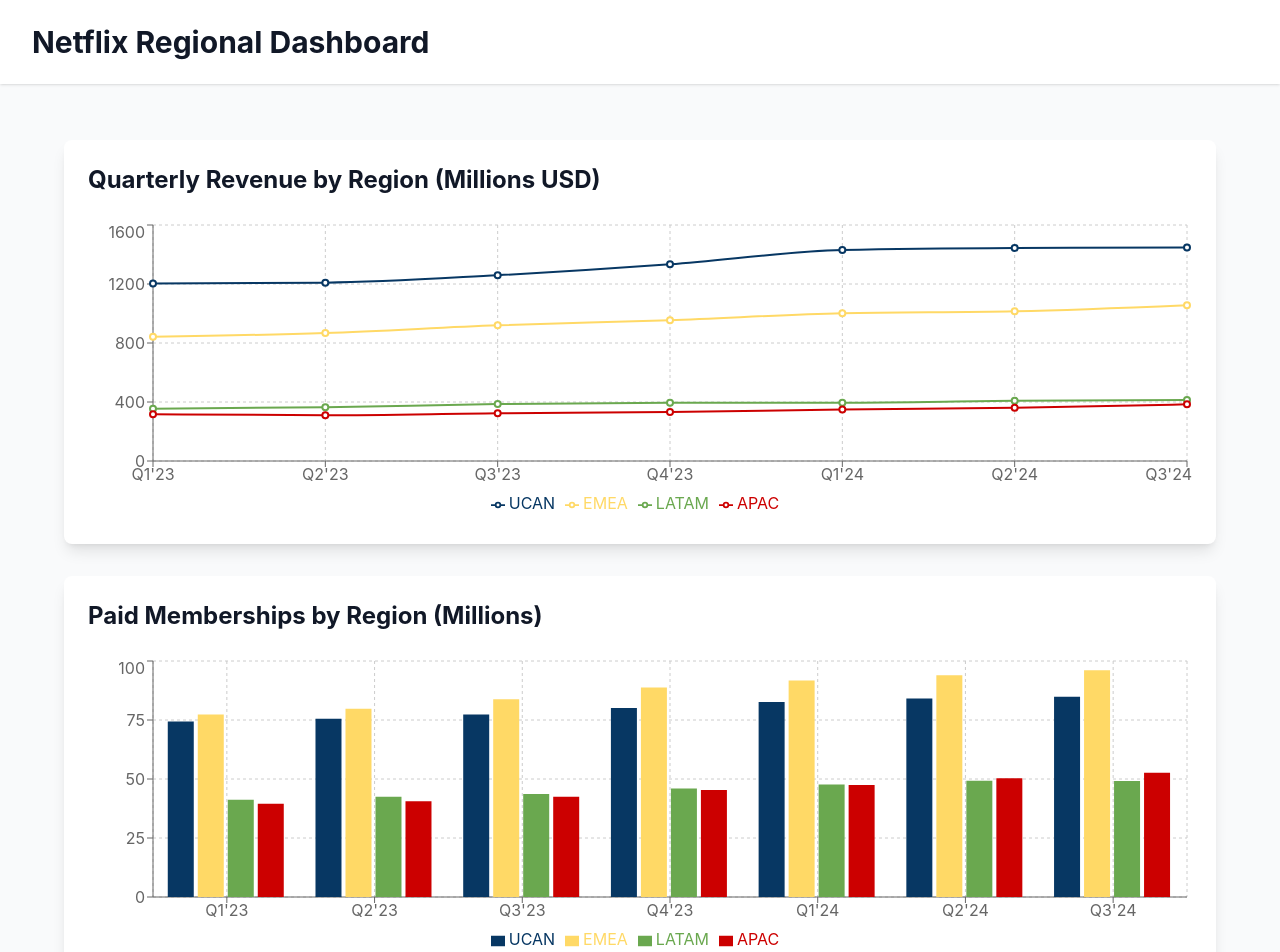
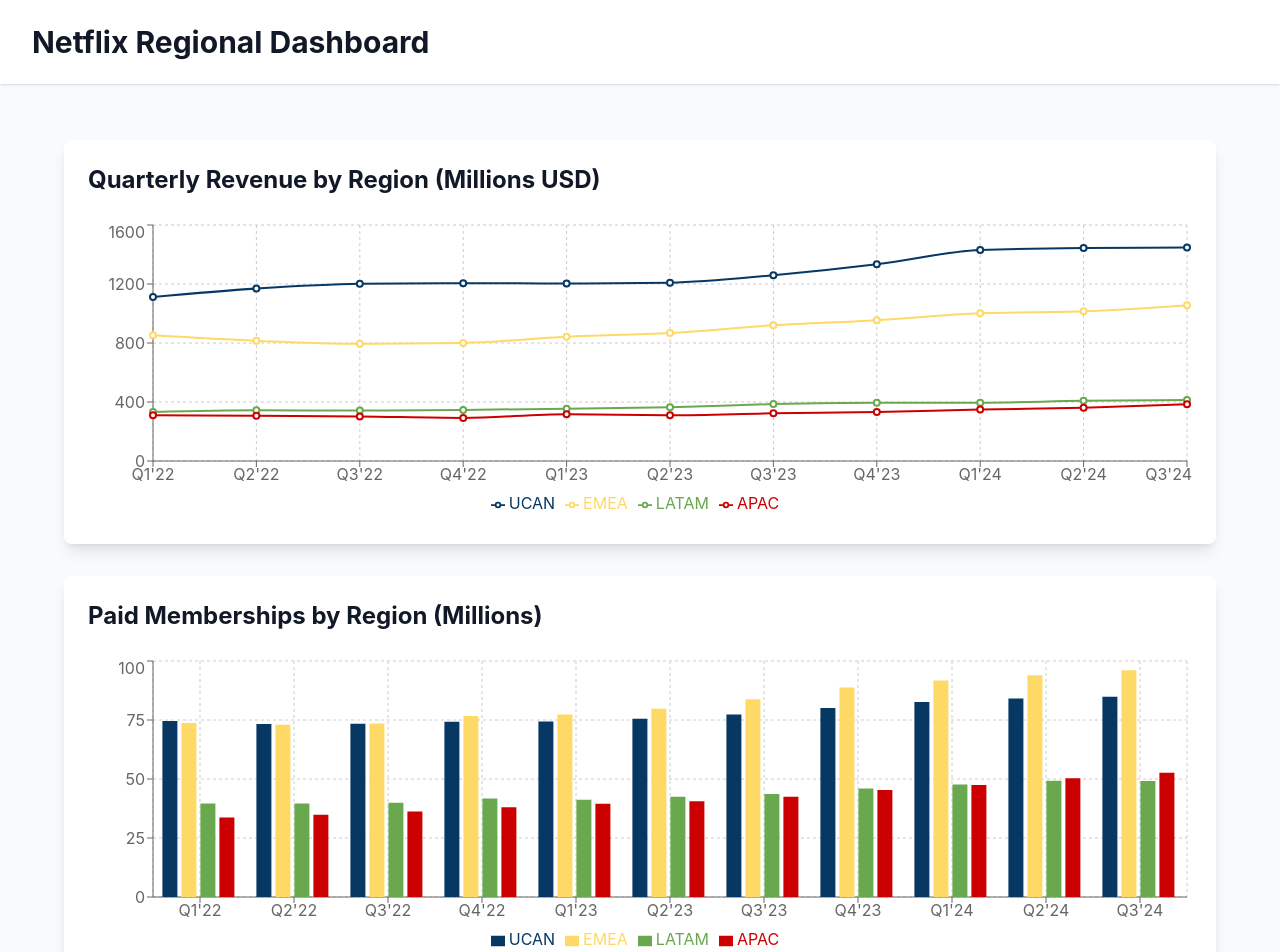
Before and after one commit to bethCoderNewbie/beth_region_su, a React (Create React App) app: page / in a window 1280 px wide. Shown: the top 952 px of the page. Built offline with nearby package versions, Linux system fonts and the light colour scheme.

Commit message:
Update RegionalDashboard.jsx

```diff
--- a/src/components/RegionalDashboard.jsx
+++ b/src/components/RegionalDashboard.jsx
@@ -1,17 +1,32 @@
 import React from 'react';
 import { LineChart, Line, BarChart, Bar, XAxis, YAxis, CartesianGrid, Tooltip, Legend, ResponsiveContainer } from 'recharts';
 
+// Updated data with complete 2022-2024 history
 const dashboardData = {
   revenueData: [
-    { quarter: "Q1'23", UCAN: 1204.19, EMEA: 842.56, LATAM: 354.75, APAC: 317.12 },
-    { quarter: "Q2'23", UCAN: 1209.12, EMEA: 867.63, LATAM: 364.39, APAC: 310.61 },
-    { quarter: "Q3'23", UCAN: 1259.64, EMEA: 919.68, LATAM: 386.30, APAC: 323.32 },
-    { quarter: "Q4'23", UCAN: 1333.36, EMEA: 954.71, LATAM: 395.60, APAC: 331.43 },
-    { quarter: "Q1'24", UCAN: 1430.02, EMEA: 1001.69, LATAM: 395.60, APAC: 349.13 },
-    { quarter: "Q2'24", UCAN: 1444.17, EMEA: 1014.77, LATAM: 407.79, APAC: 360.79 },
-    { quarter: "Q3'24", UCAN: 1446.69, EMEA: 1056.47, LATAM: 413.11, APAC: 384.51 }
-  ],
+    { quarter: "Q1'22", UCAN: 74.58 * 14.91, EMEA: 73.73 * 11.56, LATAM: 39.61 * 8.37, APAC: 33.72 * 9.21 },
+    { quarter: "Q2'22", UCAN: 73.28 * 15.95, EMEA: 72.97 * 11.17, LATAM: 39.62 * 8.67, APAC: 34.80 * 8.83 },
+    { quarter: "Q3'22", UCAN: 73.39 * 16.37, EMEA: 73.53 * 10.81, LATAM: 39.94 * 8.58, APAC: 36.23 * 8.34 },
+    { quarter: "Q4'22", UCAN: 74.30 * 16.23, EMEA: 76.73 * 10.43, LATAM: 41.70 * 8.30, APAC: 38.02 * 7.69 },
+    { quarter: "Q1'23", UCAN: 74.40 * 16.18, EMEA: 77.37 * 10.89, LATAM: 41.25 * 8.60, APAC: 39.48 * 8.03 },
+    { quarter: "Q2'23", UCAN: 75.57 * 16.00, EMEA: 79.81 * 10.87, LATAM: 42.47 * 8.58, APAC: 40.55 * 7.66 },
+    { quarter: "Q3'23", UCAN: 77.32 * 16.29, EMEA: 83.76 * 10.98, LATAM: 43.65 * 8.85, APAC: 42.43 * 7.62 },
+    { quarter: "Q4'23", UCAN: 80.13 * 16.64, EMEA: 88.81 * 10.75, LATAM: 46.00 * 8.60, APAC: 45.34 * 7.31 },
+    { quarter: "Q1'24", UCAN: 82.66 * 17.30, EMEA: 91.73 * 10.92, LATAM: 47.72 * 8.29, APAC: 47.50 * 7.35 },
+    { quarter: "Q2'24", UCAN: 84.11 * 17.17, EMEA: 93.96 * 10.80, LATAM: 49.25 * 8.28, APAC: 50.32 * 7.17 },
+    { quarter: "Q3'24", UCAN: 84.80 * 17.06, EMEA: 96.13 * 10.99, LATAM: 49.18 * 8.40, APAC: 52.60 * 7.31 }
+  ].map(quarter => ({
+    ...quarter,
+    UCAN: Number((quarter.UCAN).toFixed(2)),
+    EMEA: Number((quarter.EMEA).toFixed(2)),
+    LATAM: Number((quarter.LATAM).toFixed(2)),
+    APAC: Number((quarter.APAC).toFixed(2))
+  })),
   membershipData: [
+    { quarter: "Q1'22", UCAN: 74.58, EMEA: 73.73, LATAM: 39.61, APAC: 33.72 },
+    { quarter: "Q2'22", UCAN: 73.28, EMEA: 72.97, LATAM: 39.62, APAC: 34.80 },
+    { quarter: "Q3'22", UCAN: 73.39, EMEA: 73.53, LATAM: 39.94, APAC: 36.23 },
+    { quarter: "Q4'22", UCAN: 74.30, EMEA: 76.73, LATAM: 41.70, APAC: 38.02 },
     { quarter: "Q1'23", UCAN: 74.40, EMEA: 77.37, LATAM: 41.25, APAC: 39.48 },
     { quarter: "Q2'23", UCAN: 75.57, EMEA: 79.81, LATAM: 42.47, APAC: 40.55 },
     { quarter: "Q3'23", UCAN: 77.32, EMEA: 83.76, LATAM: 43.65, APAC: 42.43 },
@@ -21,6 +36,10 @@
     { quarter: "Q3'24", UCAN: 84.80, EMEA: 96.13, LATAM: 49.18, APAC: 52.60 }
   ],
   arpmData: [
+    { quarter: "Q1'22", UCAN: 14.91, EMEA: 11.56, LATAM: 8.37, APAC: 9.21 },
+    { quarter: "Q2'22", UCAN: 15.95, EMEA: 11.17, LATAM: 8.67, APAC: 8.83 },
+    { quarter: "Q3'22", UCAN: 16.37, EMEA: 10.81, LATAM: 8.58, APAC: 8.34 },
+    { quarter: "Q4'22", UCAN: 16.23, EMEA: 10.43, LATAM: 8.30, APAC: 7.69 },
     { quarter: "Q1'23", UCAN: 16.18, EMEA: 10.89, LATAM: 8.60, APAC: 8.03 },
     { quarter: "Q2'23", UCAN: 16.00, EMEA: 10.87, LATAM: 8.58, APAC: 7.66 },
     { quarter: "Q3'23", UCAN: 16.29, EMEA: 10.98, LATAM: 8.85, APAC: 7.62 },
```
